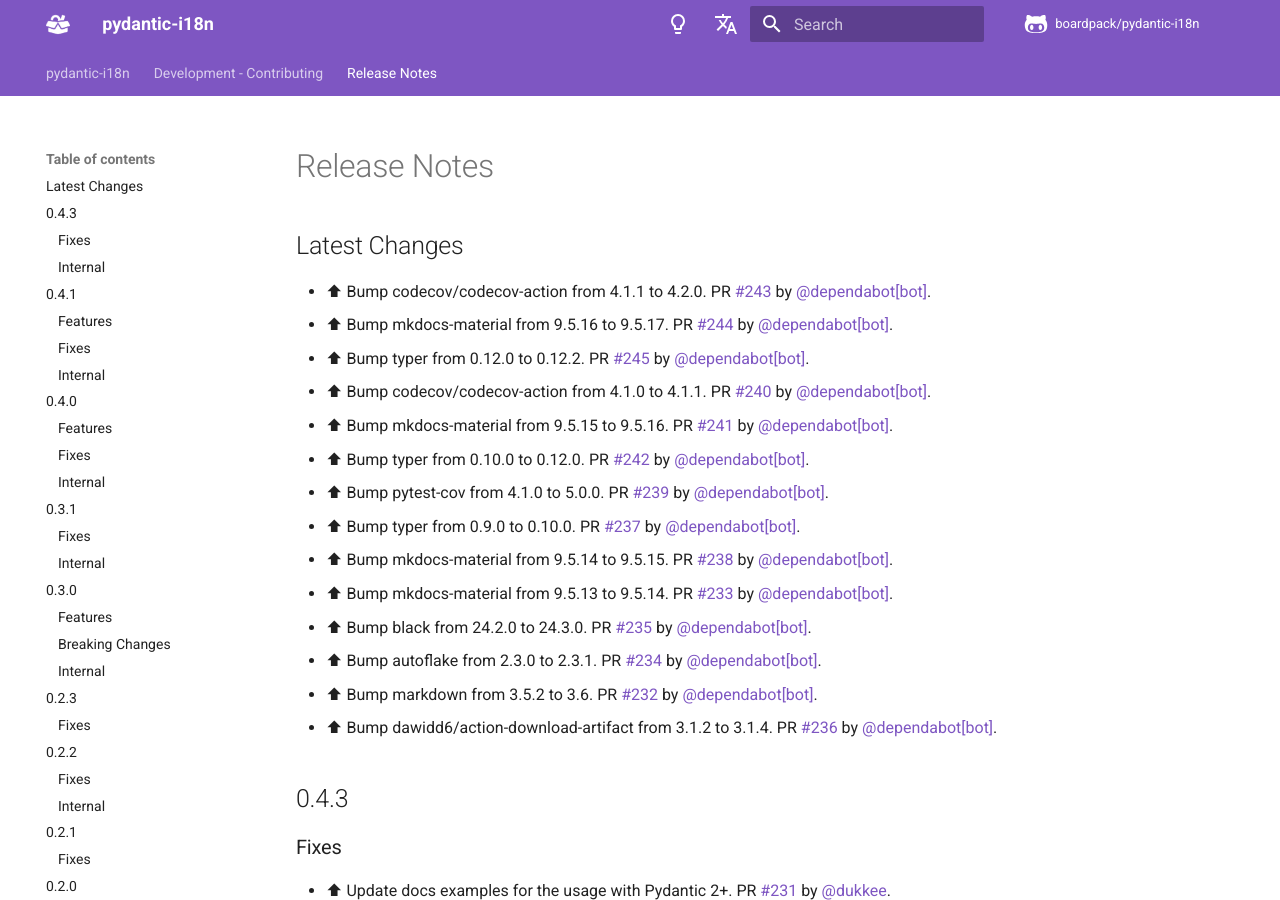
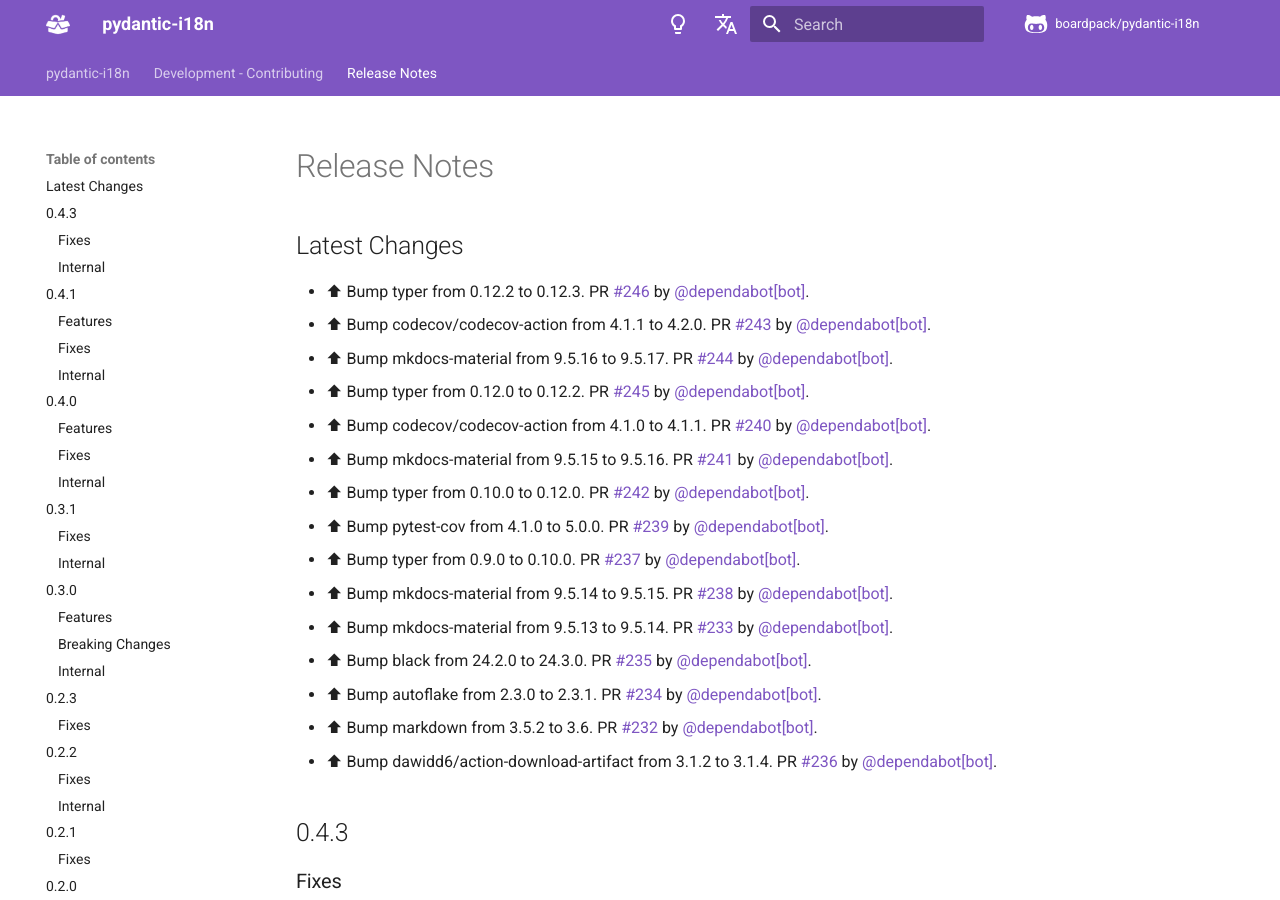
Before and after one commit to boardpack/pydantic-i18n, an MkDocs documentation site: the page built from docs/en/docs/release-notes.md, in a window 1280 px wide and 900 px high. Built offline with MkDocs 1.6.1 and Material for MkDocs 9.7.7, drawn with Linux system fonts in a browser that asks for light colours; comment, search, counter and statistics services are not loaded.

Commit message:
📝 Update release notes

```diff
--- a/docs/en/docs/release-notes.md
+++ b/docs/en/docs/release-notes.md
@@ -2,6 +2,7 @@
 
 ## Latest Changes
 
+* ⬆ Bump typer from 0.12.2 to 0.12.3. PR [#246](https://github.com/boardpack/pydantic-i18n/pull/246) by [@dependabot[bot]](https://github.com/apps/dependabot).
 * ⬆ Bump codecov/codecov-action from 4.1.1 to 4.2.0. PR [#243](https://github.com/boardpack/pydantic-i18n/pull/243) by [@dependabot[bot]](https://github.com/apps/dependabot).
 * ⬆ Bump mkdocs-material from 9.5.16 to 9.5.17. PR [#244](https://github.com/boardpack/pydantic-i18n/pull/244) by [@dependabot[bot]](https://github.com/apps/dependabot).
 * ⬆ Bump typer from 0.12.0 to 0.12.2. PR [#245](https://github.com/boardpack/pydantic-i18n/pull/245) by [@dependabot[bot]](https://github.com/apps/dependabot).
```
